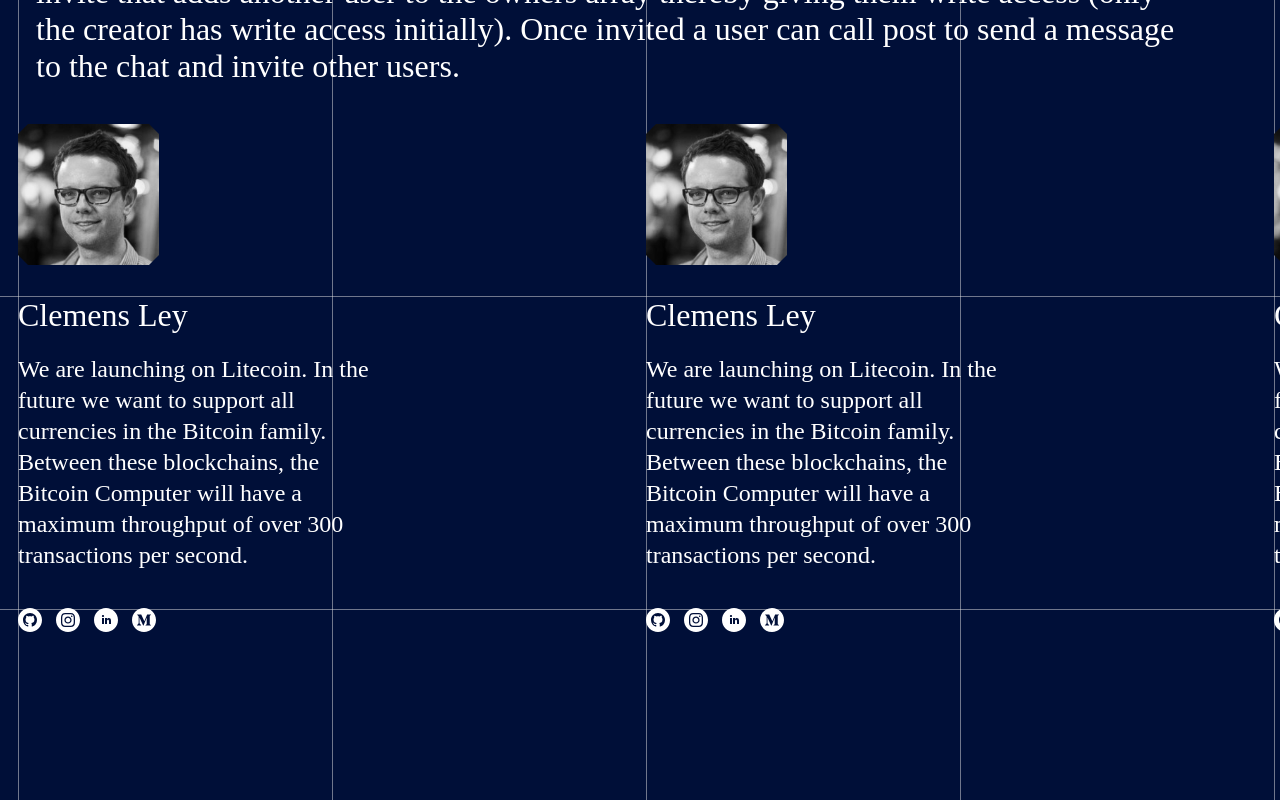
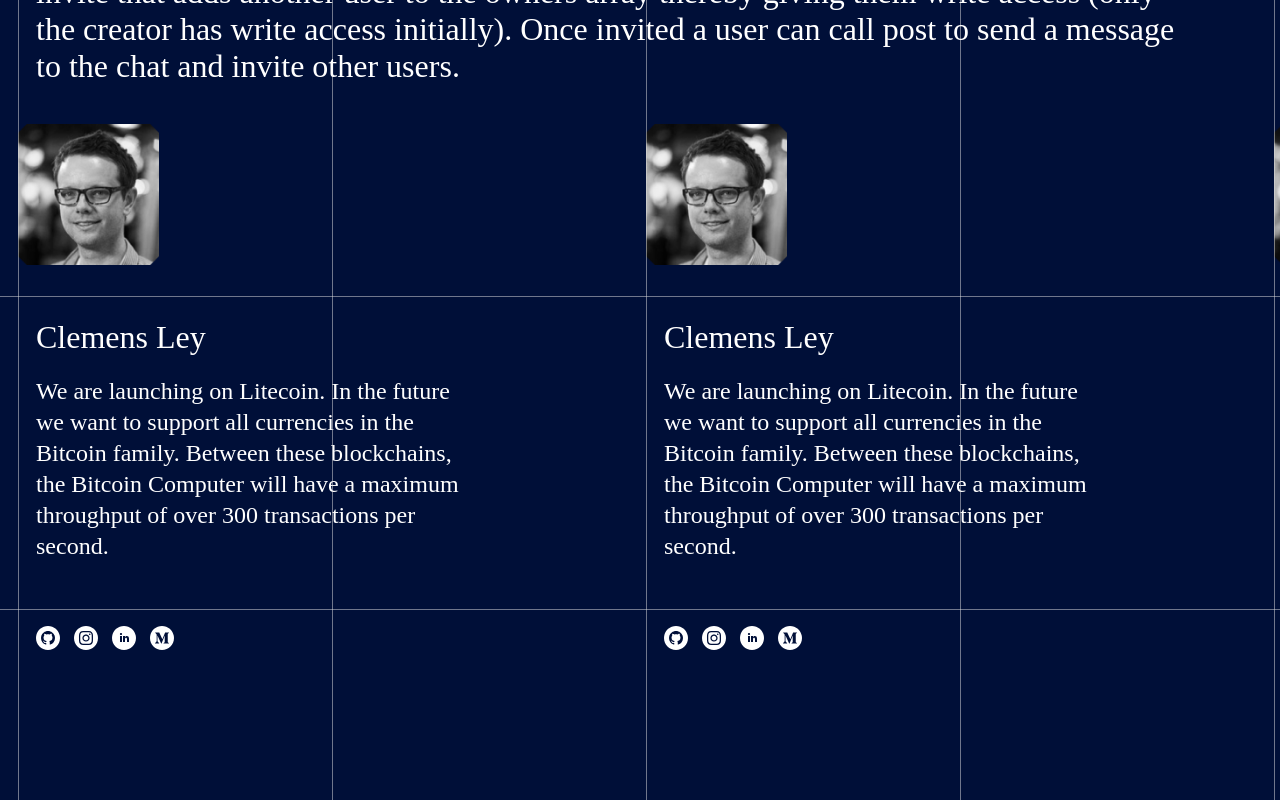
Before and after one commit to jonty007/website, a React (Create React App) app: page / in a window 1280 px wide. Shown: the part 7240-8040 px from the top of the page. Built offline with nearby package versions, Linux system fonts and the light colour scheme.

Commit message:
Change About from svg to actual component

```diff
--- a/src/About.css
+++ b/src/About.css
@@ -182,10 +182,9 @@
 }
 
 .cv-1 {
-    background-image: url("/public/cv.svg");
     width: 33%;
     height: 33%;
-    z-index: 1;
+    z-index: -1;
     top: 770px;
     left: 18px;
     position: absolute;
@@ -193,22 +192,19 @@
 }
 
 .cv-2 {
-    background-image: url("/public/cv.svg");
     width: 33%;
     height: 33%;
-    z-index: 1;
+    z-index: -1;
     top: 770px;
     left: 646px;
     position: absolute;
     background-repeat: no-repeat;
-
 }
 
 .cv-3 {
-    background-image: url("/public/cv.svg");
     width: 33%;
     height: 33%;
-    z-index: 1;
+    z-index: -1;
     top: 770px;
     left: 1274px;
     position: absolute;
--- a/src/About.tsx
+++ b/src/About.tsx
@@ -1,5 +1,6 @@
 import Box from "@mui/material/Box";
 import "./About.css";
+import Profile from "./Profile";
 
 function About() {
   return (
@@ -27,9 +28,27 @@
         initially). Once invited a user can call post to send a message to the
         chat and invite other users.
       </Box>
-      <Box className="cv-1" />
-      <Box className="cv-2" />
-      <Box className="cv-3" />
+      <Box className="cv-1">
+        <Profile
+          name="Clemens Ley"
+          text="We are launching on Litecoin. In the future we want to support all currencies in the Bitcoin family.
+          Between these blockchains, the Bitcoin Computer will have a maximum throughput of over 300 transactions per second. "
+        />
+      </Box>
+      <Box className="cv-2">
+        <Profile
+          name="Clemens Ley"
+          text="We are launching on Litecoin. In the future we want to support all currencies in the Bitcoin family.
+          Between these blockchains, the Bitcoin Computer will have a maximum throughput of over 300 transactions per second. "
+        />
+      </Box>
+      <Box className="cv-3">
+        <Profile
+          name="Clemens Ley"
+          text="We are launching on Litecoin. In the future we want to support all currencies in the Bitcoin family.
+          Between these blockchains, the Bitcoin Computer will have a maximum throughput of over 300 transactions per second. "
+        />
+      </Box>
     </Box>
   );
 }
--- a/src/Pricing.tsx
+++ b/src/Pricing.tsx
@@ -4,9 +4,7 @@
 function Pricing() {
   return (
     <Box>
-      <Box sx={{ backgroundColor: "#0046FF" }}>
-
-      </Box>
+      <Box sx={{ backgroundColor: "#0046FF" }}></Box>
       <Box className="pricing-container" id="pricing">
         <Box className="horizontal-grid-line-1" />
         <Box className="horizontal-grid-line-2" />
--- /dev/null
+++ b/src/Profile.css
@@ -0,0 +1,81 @@
+.profile-container {
+    height: 630px;
+    width: 630px;
+    z-index: 1;
+    position: absolute;
+    background-color: #000F38;
+    text-align: left;
+}
+
+.profile-picture {
+    top: 18px;
+    left: 18px;
+    width: 141px;
+    height: 141px;
+    text-align: left;
+}
+
+.profile-name {
+    left: 18px;
+    top: 195px;
+    width: 195px;
+    height: 64px;
+    color: white;
+    font-family: Formular;
+    font-size: 32px;
+    color: #FFFFFF;
+    letter-spacing: 0;
+    text-align: left;
+    position: absolute;
+}
+
+.profile-text {
+    left: 18px;
+    top: 252px;
+    width: 435px;
+    height: 235px;
+    color: white;
+    font-family: Formular;
+    font-size: 24px;
+    color: #FFFFFF;
+    letter-spacing: 0;
+    line-height: 31px;
+    text-align: left;
+    position: absolute;
+}
+
+.social-1 {
+    background-image: url("/public/social/github.svg");
+    left: 18px;
+    top: 502px;
+    width: 24px;
+    height: 24px;
+    position: absolute;
+}
+
+.social-2 {
+    background-image: url("/public/social/insta.svg");
+    left: 56px;
+    top: 502px;
+    width: 24px;
+    height: 24px;
+    position: absolute;
+}
+
+.social-3 {
+    background-image: url("/public/social/linkedin.svg");
+    left: 94px;
+    top: 502px;
+    width: 24px;
+    height: 24px;
+    position: absolute;
+}
+
+.social-4 {
+    background-image: url("/public/social/medium.svg");
+    left: 132px;
+    top: 502px;
+    width: 24px;
+    height: 24px;
+    position: absolute;
+}
--- /dev/null
+++ b/src/Profile.tsx
@@ -0,0 +1,25 @@
+import { Link } from "@mui/material";
+import Box from "@mui/material/Box";
+import "./Profile.css";
+
+export interface ProfileProps {
+  name: string;
+  text: string;
+  imgPath?: string;
+}
+
+function Profile(props: ProfileProps) {
+  return (
+    <Box className="profile-container">
+      <img className="profile-picture" src="/portrait.png" alt="profile" />
+      <Box className="profile-name">{props.name}</Box>
+      <Box className="profile-text">{props.text}</Box>
+      <Link className="social-1" href="http://www.google.com" target="_blank" />
+      <Link className="social-2" href="http://www.google.com" target="_blank" />
+      <Link className="social-3" href="http://www.google.com" target="_blank" />
+      <Link className="social-4" href="http://www.google.com" target="_blank" />
+    </Box>
+  );
+}
+
+export default Profile;
```
